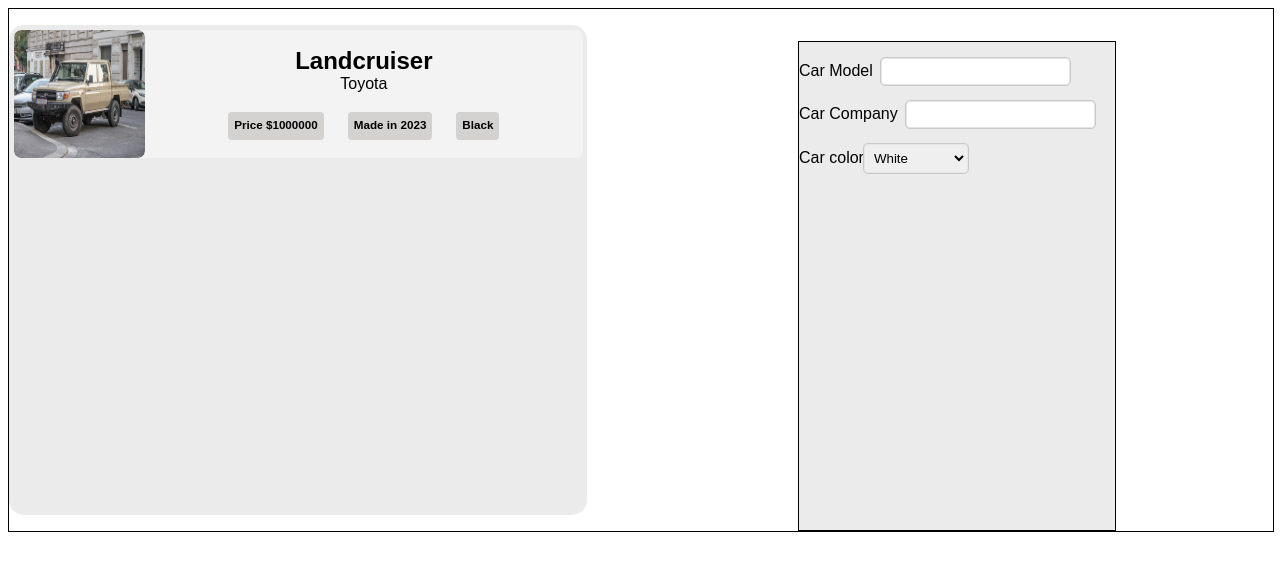
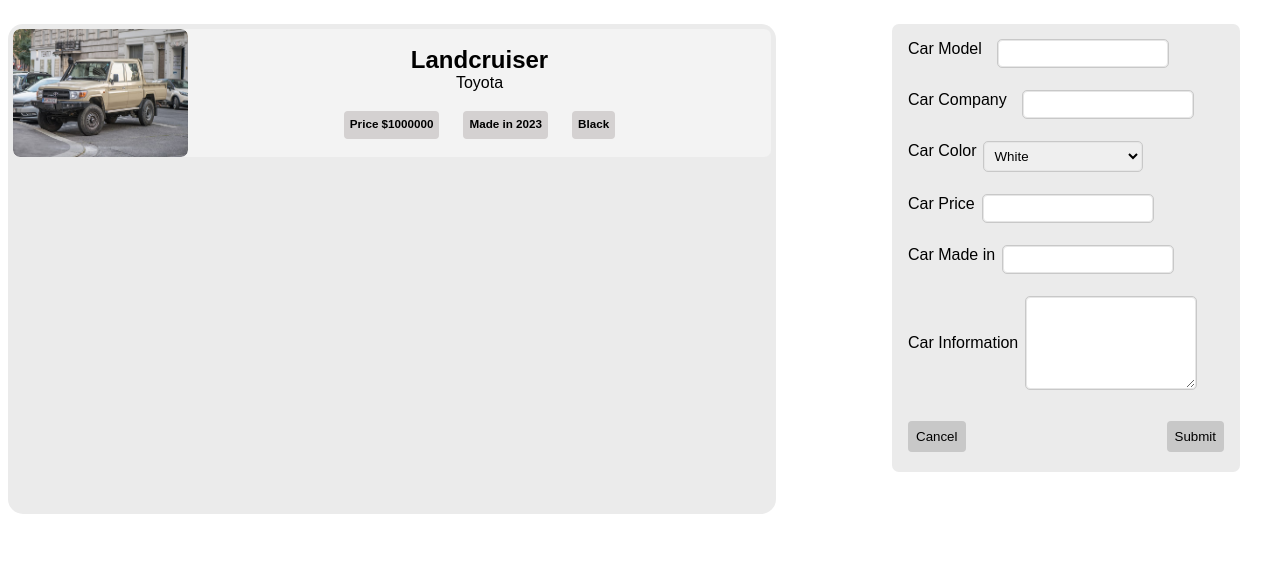
Before and after one commit to AmiraliAlizadeh313/Mini-Carland, a JavaScript app: page / in a window 1280 px wide. Shown: the top 570 px of the page. Built offline with nearby package versions, Linux system fonts and the light colour scheme; the HTML template or start-up script is replaced by a standard one.

Commit message:
The form for adding cars is ready but it is not a controlled form but of course we will control it with react

```diff
--- a/src/App.js
+++ b/src/App.js
@@ -1,3 +1,40 @@
+const Cars = [
+  {
+    id: 118836,
+    model: "Maybach GLS 600",
+    company: "Mercedes Benz",
+    madein: 2022,
+    image: "https://eghtesaad24.ir/files/fa/news/1402/10/27/588457_459.png",
+    color: "Black",
+    description:
+      "In publishing and graphic design, Lorem ipsum is a placeholder text commonly used to demonstrate the visual form of a document or a typeface without relying on meaningful content. Lorem ipsum may be used as a placeholder before the final copy is available",
+
+  },
+  {
+    id: 933372,
+    model: "Landcruiser",
+    company: "Toyota",
+    madein: 2023,
+    image:
+      "https://tiktarh.com/wp-content/uploads/2021/12/Shcar1001889www.tiktarh.com_.jpg",
+    color: "White",
+    description:
+      "In publishing and graphic design, Lorem ipsum is a placeholder text commonly used to demonstrate the visual form of a document or a typeface without relying on meaningful content. Lorem ipsum may be used as a placeholder before the final copy is available",
+
+  },
+  {
+    id: 499476,
+    model: "2 Series Coupe",
+    company: "BMW",
+    madein: 2020,
+    image: "https://i.pravatar.cc/48?u=499476",
+    color: "Gray",
+    description:
+      "In publishing and graphic design, Lorem ipsum is a placeholder text commonly used to demonstrate the visual form of a document or a typeface without relying on meaningful content. Lorem ipsum may be used as a placeholder before the final copy is available",
+
+  },
+];
+
 function App() {
   return (
     <>
@@ -9,20 +46,20 @@
   );
 }
 
-function FormAddCar(){
-  return(
+function FormAddCar() {
+  return (
     <>
       <form className="form-add-car">
         <div className="input-model">
           <label>Car Model</label>
-          <input type="text" value=''></input>
+          <input type="text"></input>
         </div>
         <div className="input-company">
-          <label >Car Company</label>
-          <input type="text" value=''></input>
+          <label>Car Company</label>
+          <input type="text"></input>
         </div>
         <div className="input-color">
-          <label>Car color</label>
+          <label>Car Color</label>
           <select>
             <option>White</option>
             <option>Black</option>
@@ -33,19 +70,34 @@
             <option>Slime green</option>
           </select>
         </div>
+        <div className="input-price">
+          <label>Car Price</label>
+          <input type="number" ></input>
+        </div>
+        <div className="input-madein">
+          <label>Car Made in</label>
+          <input type="number"></input>
+        </div>
+        <div className="input-description">
+          <label>Car Information</label>
+          <textarea type="text"></textarea>
+        </div>
 
+
+
+
+        <div className="form-buttons">
+          <Button>Cancel</Button>
+          <Button>Submit</Button>
+        </div>
       </form>
-
     </>
-
-  )
+  );
 }
-
 
 function CarsList() {
   return (
     <>
-
       <ul className="cars-list">
         <li className="cars-item">
           <div class="item-image">
@@ -63,10 +115,13 @@
             </div>
           </div>
         </li>
-
       </ul>
     </>
   );
 }
 
+function Button({ children }) {
+  return <button className="btn">{children}</button>;
+}
+
 export default App;
--- a/src/index.css
+++ b/src/index.css
@@ -1,12 +1,27 @@
 body {
   font-family: sans-serif;
 }
+
+input ,select{
+  outline:solid 1px rgb(200, 200, 200);
+  padding: 5px;
+  border: rgb(230, 230, 230) solid 1px;
+  border-radius: 4px;
+  margin-left: 0.5rem;
+  white-space: nowrap;
+  width: 50%;
+}
+
+select{
+  cursor: pointer;
+}
+
 
 .mini-carland{
   display: grid;
   grid-template-columns: 1fr 1fr;
   width: 100%;
-  border: 1px solid black;
+
 }
 
 .item-model {
@@ -46,44 +61,135 @@
 }
 
 
+.form-buttons{
+  display: flex;
+  justify-content: space-between;
+}
+
+.btn{
+  padding: 8px;
+  border-radius: 4px;
+  margin-top: 2rem;
+  background-color: rgb(200, 200,200 );
+  border: 0;
+}
+
+.btn:hover{
+  background-color: rgb(210,210,210);
+  cursor: pointer;
+  transform: scale(1.1);
+  transition: all 0.2s;
+}
+
 
 .form-add-car{
   display: block;
   width: 50%;
-  border: 1px black solid;
+  height: 27rem;
+  padding:1rem;
+  border-radius:7px ;
   margin: 0 auto;
-  margin-top: 2rem;
+  margin-top: 1rem;
+  margin-right: 2rem;
+  padding-top: 0;
   background-color:rgb(235, 235, 235) ;
 }
 
 
-.input-model{
-  margin-top:1rem ;
+.input-price{
+  text-align: center;
+  margin: auto;
+  display: flex;
+  margin-top: 1.5rem;
 }
 
 
-.input-model label{
-  margin-right:0.5rem ;
+.input-madein{
+  margin-top: 1.5rem;
+  display: flex;
+  white-space: nowrap;
+}
+
+.input-description{
+  text-align: start;
+  white-space: nowrap;
+  margin-top: 1.5rem;
+  display: flex;
+  align-items: center;
 
 }
 
+.input-description textarea{
+  width: 50%;
+  outline:solid 1px rgb(200, 200, 200);
+  padding: 5px;
+  border: rgb(230, 230, 230) solid 1px;
+  border-radius: 4px;
+  margin-left: 0.5rem;
+
+  height: 5rem;
+}
+
+
+.input-price label{
+  white-space: nowrap;;
+}
+.input-price input{
+  outline:solid 1px rgb(200, 200, 200);
+  padding: 5px;
+  border: rgb(230, 230, 230) solid 1px;
+  border-radius: 4px;
+  margin-left: 0.5rem;
+}
+
+.input-model{
+text-align: center;
+width: 100%;
+  margin: auto;
+  display: flex;
+  margin-top:1rem ;
+  margin-bottom: 1.5rem;
+
+}
+
+
+
 .input-color{
-  margin-top: 1rem;
+  display: flex;
+  text-align: center;
+  margin: auto;
+  margin-top: 1.5rem;
+}
+
+.input-color label{
+  white-space: nowrap;
 }
 
 .input-color select{
+  margin-left: 0.5rem;
   padding: 5px;
   outline: solid 1px rgb(200, 200, 200);
   border: rgb(230, 230, 230) solid 1px;
   border-radius: 4px;
 }
 
+
+
+.input-model label{
+  margin-right:0.5rem ;
+  white-space: nowrap;
+}
+
 .input-model input{
-   outline:solid 1px rgb(200, 200, 200);
+  outline:solid 1px rgb(200, 200, 200);
   padding: 5px;
   border: rgb(230, 230, 230) solid 1px;
   border-radius: 4px;
 
+}
+
+.input-company label{
+  white-space: nowrap;
 }
 
 .input-company input{
@@ -96,11 +202,15 @@
 }
 
 .input-company label{
+  white-space: nowrap;
   margin-right:0.5rem ;
 }
 
 .input-company{
-  margin-top: 1rem;
+  text-align: center;
+  display: flex;
+  margin-top: 1.5rem;
+  margin: auto;
 }
 
 .item-content {
@@ -141,7 +251,7 @@
 }
 
 .cars-list {
-  width: 90%;
+  width: 120%;
   height: 30rem;
   overflow-y: scroll;
   overflow-x: hidden;
```
Lines whose indentation alone changed are shown as unchanged.
